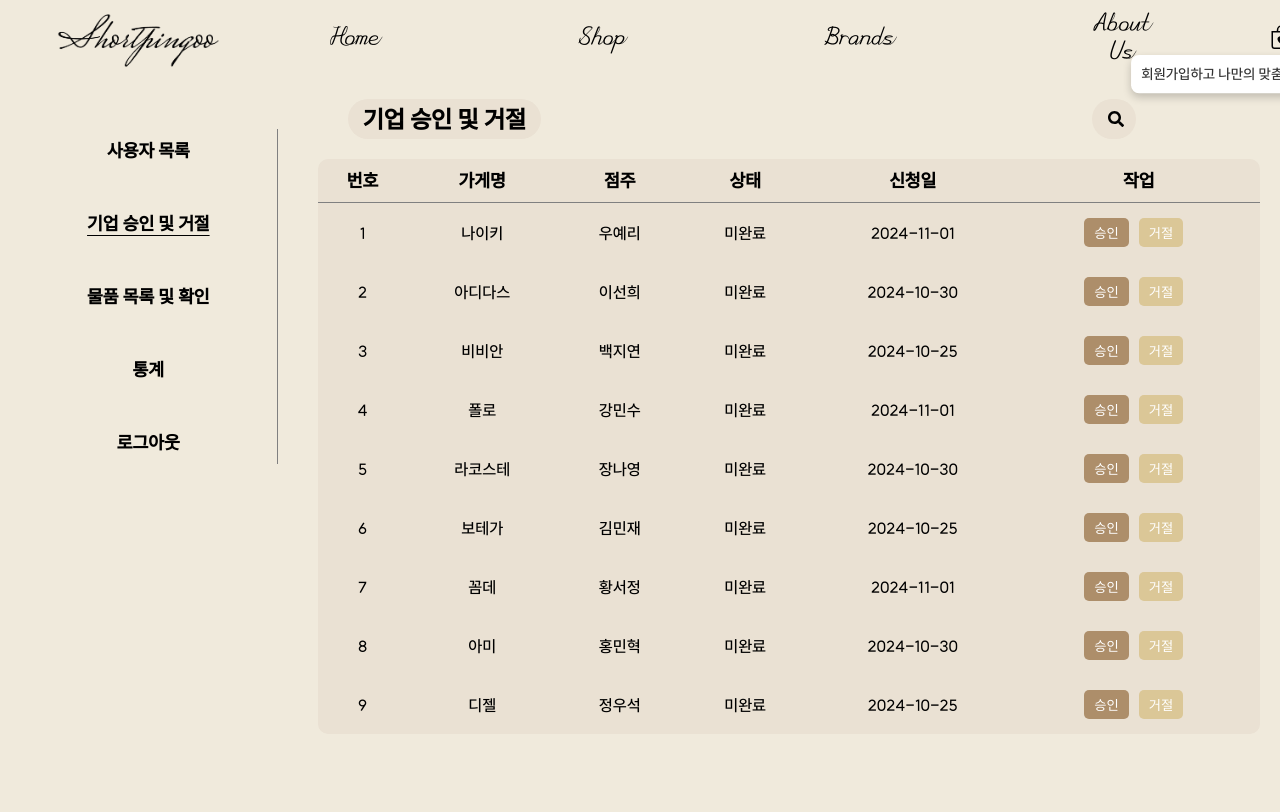
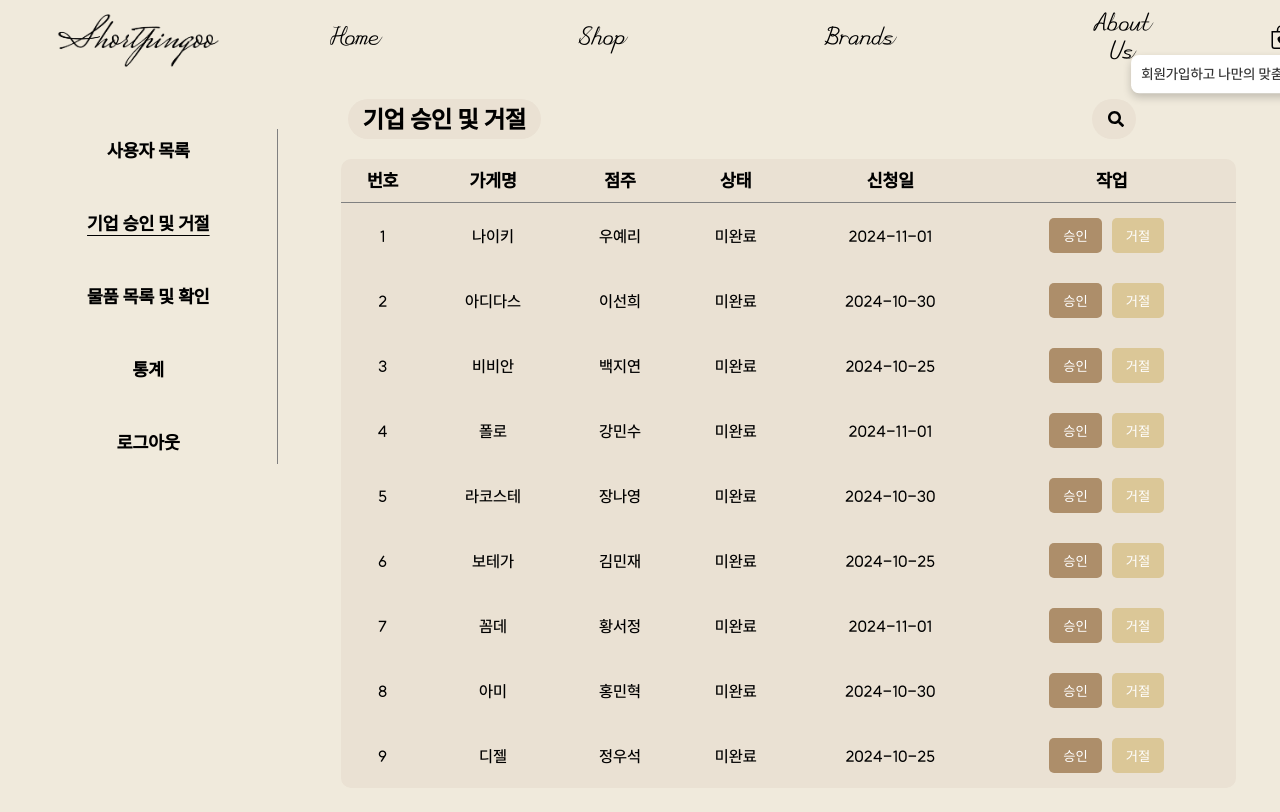
Before and after one commit to SK-Rookies-Final3/FrontEnd, a React (Create React App) app: page /admin/management in a window 1280 px wide. Shown: the top 812 px of the page. Built offline with nearby package versions, Linux system fonts and the light colour scheme.

Commit message:
css fix: RF-62 <관리자 사용자승인거절 페이지 css 수정>

```diff
--- a/src/component/css/Admin_management.css
+++ b/src/component/css/Admin_management.css
@@ -112,7 +112,8 @@
 
 .companys-table {
   /* width: calc(100% - 130px); 검색바와 같은 너비 - 여백을 고려 */
-  width: 100%;
+  width: 95%;
+  margin: auto;
     border-collapse: collapse;
     background-color: #EAE1D3;
     margin-top: 20px; /* 검색바와 테이블 간격 */
@@ -139,7 +140,7 @@
 
 .approve-btn,
 .reject-btn {
-    padding: 5px 10px;
+    padding: 8px 14px;
     border: none;
     border-radius: 5px;
     cursor: pointer;
```
